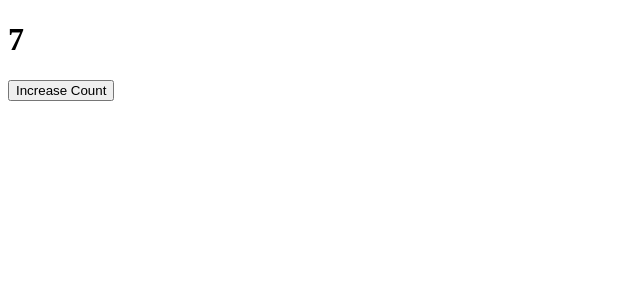
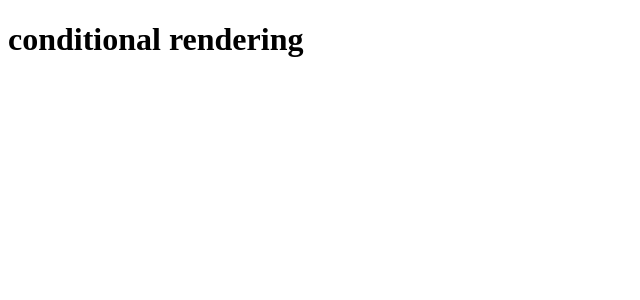
Before and after one commit to nirajkr26/webdev, a React (Vite) app in the folder week9 react/learn react/: page / in a window 1280 px wide. Shown: the top 300 px of the page, without its empty margins (0-640 px from the left). Built offline with nearby package versions, Linux system fonts and the light colour scheme.

Commit message:
cleanup in useEffect

```diff
--- a/week9 react/learn react/src/App.jsx
+++ b/week9 react/learn react/src/App.jsx
@@ -2,9 +2,16 @@ import { useEffect, useState } from "react"
 
 //conditional rendering
 function App() {
-  let counterVisible = true;
+  let [counterVisible, setCounterVisible] = useState(true);
+
+  useEffect(() => {
+    setInterval(() => {
+      setCounterVisible(c => !c)
+    }, 5000);
+  }, [])
 
   return <div>
+    <h1>conditional rendering</h1>
     {counterVisible ? <Counter></Counter> : null}
   </div>
 }
@@ -17,10 +24,18 @@ function Counter() {
 
   //useEffect takes two input function and dependency array
   useEffect(() => {
-    setInterval(() => {
+    console.log("on mount");
+    let clock = setInterval(() => {
       setcount(count => count + 1);
     }, 1000)
+
+    return () => {
+      console.log("on unmount");
+      clearInterval(clock);
+    }
   }, []);//dependency array
+
+
 
   function increaseCount() {
     setcount(count + 1);
```
